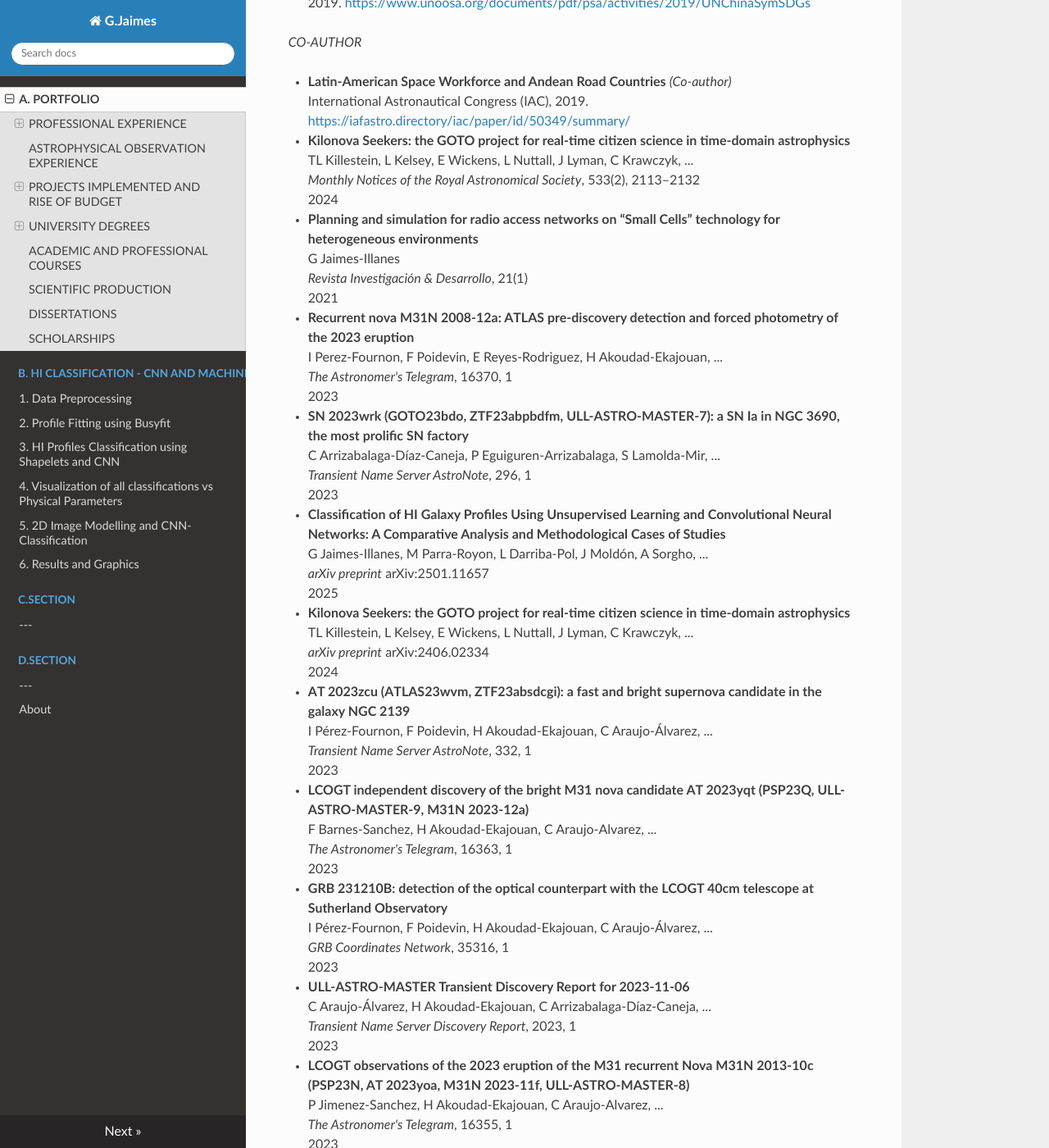
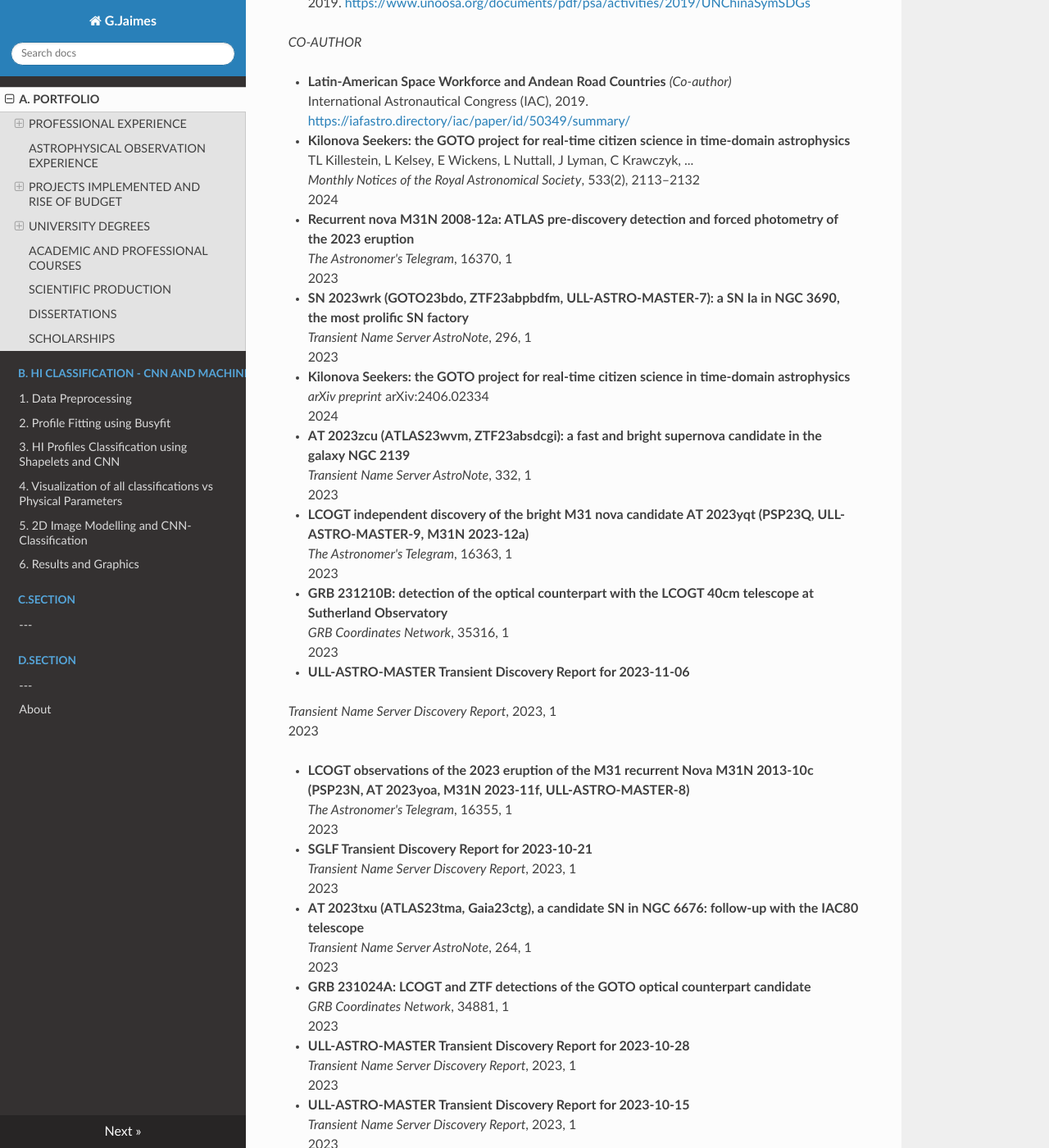
Before and after one commit to gabojaimesillanes/g.jaimes.illanes, an MkDocs documentation site: the page built from docs/portfolio.md, in a window 1280 px wide and 1400 px high, scrolled down 6915 px. Shown: the whole window at 82% size. Built offline with MkDocs 1.6.1, drawn with Linux system fonts in a browser that asks for light colours; nearby versions of some CDN libraries; some of the changed text lies outside the part shown.

Commit message:
Update portfolio.md

```diff
--- a/docs/portfolio.md
+++ b/docs/portfolio.md
@@ -241,113 +241,84 @@ Thesis: Small Cells deployment strategy for Cochabamba’s dense urban areas.
   *Monthly Notices of the Royal Astronomical Society*, 533(2), 2113–2132
   2024
 
-* **Planning and simulation for radio access networks on “Small Cells” technology for heterogeneous environments**
-  G Jaimes-Illanes
-  *Revista Investigación & Desarrollo*, 21(1)
-  2021
-
 * **Recurrent nova M31N 2008-12a: ATLAS pre-discovery detection and forced photometry of the 2023 eruption**
-  I Perez-Fournon, F Poidevin, E Reyes-Rodriguez, H Akoudad-Ekajouan, ...
   *The Astronomer's Telegram*, 16370, 1
   2023
 
 * **SN 2023wrk (GOTO23bdo, ZTF23abpbdfm, ULL-ASTRO-MASTER-7): a SN Ia in NGC 3690, the most prolific SN factory**
-  C Arrizabalaga-Díaz-Caneja, P Eguiguren-Arrizabalaga, S Lamolda-Mir, ...
   *Transient Name Server AstroNote*, 296, 1
   2023
 
-* **Classification of HI Galaxy Profiles Using Unsupervised Learning and Convolutional Neural Networks: A Comparative Analysis and Methodological Cases of Studies**
-  G Jaimes-Illanes, M Parra-Royon, L Darriba-Pol, J Moldón, A Sorgho, ...
-  *arXiv preprint* arXiv:2501.11657
-  2025
-
 * **Kilonova Seekers: the GOTO project for real-time citizen science in time-domain astrophysics**
-  TL Killestein, L Kelsey, E Wickens, L Nuttall, J Lyman, C Krawczyk, ...
   *arXiv preprint* arXiv:2406.02334
   2024
 
 * **AT 2023zcu (ATLAS23wvm, ZTF23absdcgi): a fast and bright supernova candidate in the galaxy NGC 2139**
-  I Pérez-Fournon, F Poidevin, H Akoudad-Ekajouan, C Araujo-Álvarez, ...
   *Transient Name Server AstroNote*, 332, 1
   2023
 
 * **LCOGT independent discovery of the bright M31 nova candidate AT 2023yqt (PSP23Q, ULL-ASTRO-MASTER-9, M31N 2023-12a)**
-  F Barnes-Sanchez, H Akoudad-Ekajouan, C Araujo-Alvarez, ...
   *The Astronomer's Telegram*, 16363, 1
   2023
 
 * **GRB 231210B: detection of the optical counterpart with the LCOGT 40cm telescope at Sutherland Observatory**
-  I Pérez-Fournon, F Poidevin, H Akoudad-Ekajouan, C Araujo-Álvarez, ...
   *GRB Coordinates Network*, 35316, 1
   2023
 
 * **ULL-ASTRO-MASTER Transient Discovery Report for 2023-11-06**
-  C Araujo-Álvarez, H Akoudad-Ekajouan, C Arrizabalaga-Díaz-Caneja, ...
+
   *Transient Name Server Discovery Report*, 2023, 1
   2023
 
 * **LCOGT observations of the 2023 eruption of the M31 recurrent Nova M31N 2013-10c (PSP23N, AT 2023yoa, M31N 2023-11f, ULL-ASTRO-MASTER-8)**
-  P Jimenez-Sanchez, H Akoudad-Ekajouan, C Araujo-Alvarez, ...
   *The Astronomer's Telegram*, 16355, 1
   2023
 
 * **SGLF Transient Discovery Report for 2023-10-21**
-  I Perez-Fournon, F Poidevin, H Akoudad-Ekajouan, C Araujo-Álvarez, ...
   *Transient Name Server Discovery Report*, 2023, 1
   2023
 
 * **AT 2023txu (ATLAS23tma, Gaia23ctg), a candidate SN in NGC 6676: follow-up with the IAC80 telescope**
-  I Ruiz-Cejudo, H Akoudad-Ekajouan, C Araujo-Álvarez, ...
   *Transient Name Server AstroNote*, 264, 1
   2023
 
 * **GRB 231024A: LCOGT and ZTF detections of the GOTO optical counterpart candidate**
-  A Iglesias-López, H Akoudad-Ekajouan, C Araujo-Álvarez, ...
   *GRB Coordinates Network*, 34881, 1
   2023
 
 * **ULL-ASTRO-MASTER Transient Discovery Report for 2023-10-28**
-  PP Meni-Gallardo, H Akoudad-Ekajouan, C Araujo-Álvarez, ...
   *Transient Name Server Discovery Report*, 2023, 1
   2023
 
 * **ULL-ASTRO-MASTER Transient Discovery Report for 2023-10-15**
-  V Wienzek, H Akoudad-Ekajouan, C Araujo-Álvarez, ...
   *Transient Name Server Discovery Report*, 2023, 1
   2023
 
 * **ULL-ASTRO-MASTER Transient Discovery Report for 2023-10-19**
-  M Sánchez-Andújar, H Akoudad-Ekajouan, C Araujo-Álvarez, ...
   *Transient Name Server Discovery Report*, 2023, 1
   2023
 
 * **ULL-ASTRO-MASTER Transient Discovery Report for 2023-10-14**
-  C Arrizabalaga-Díaz-Caneja, H Akoudad-Ekajouan, C Araujo-Álvarez, ...
   *Transient Name Server Discovery Report*, 2023, 1
   2023
 
 * **Independent discovery of the bright M31 nova AT 2023uiq (ULL-ASTRO-MASTER-1) with the Las Cumbres Observatory DeltaRho 350 telescope at McDonald Observatory**
-  A Mang-Roman, H Akoudad-Ekajouan, C Araujo-Alvarez, ...
   *The Astronomer's Telegram*, 16286, 1
   2023
 
 * **LCOGT photometric follow-up of the highly reddened Galactic nova AT 2023tow (Gaia23coj, ZTF23abceaws)**
-  H Akoudad-Ekajouan, C Araujo-Alvarez, C Arrizabalaga-Diaz-Caneja, ...
   *The Astronomer's Telegram*, 16259, 1
   2023
 
 * **Independent discovery of a bright nova candidate in M31 with the Las Cumbres Observatory**
-  G Marrero-Ramallo, H Akoudad-Ekajouan, C Araujo-Alvarez, ...
   *The Astronomer's Telegram*, 16263, 1
   2023
 
 * **Pre-rise activity in the type IIn SN 2023qdi (PS23guw, ATLAS23sbe, ZTF23aayngri)**
-  GA Jaimes-Illanes, H Akoudad-Ekajouan, C Araujo-Álvarez, ...
   *Transient Name Server AstroNote*, 257, 1
   2023
 
 * **AT 2023rto, supernova candidate in NGC 2838: LCOGT photometric follow up**
-  SL Mir, HA Ekajouan, CA Álvarez, CA Díaz-Caneja, FB Sánchez, ...
   *Transient Name Server AstroNote*, 254, 1
   2023
 
@@ -378,14 +357,6 @@ Thesis: Small Cells deployment strategy for Cochabamba’s dense urban areas.
 
 * **Astrophysics in Action for Science, Education and Projects**
   Horizons 2024: SG Bolivia Online Workshop, Bolivia.
-
-* **DSO Astrophotography**
-  *Published in Opinión newspaper on August 17, 2022.*
-  [https://www.opinion.com.bo/opinion/gabriel-andres-jaimes-illanes](https://www.opinion.com.bo/opinion/gabriel-andres-jaimes-illanes/astrofotografia-dso/20220816224512877127.html)
-
-* **The Art of Looking Beyond the Lights**
-  *Published in Los Tiempos newspaper on February 19, 2024.*
-  [https://www.lostiempos.com/oh/actualidad/20240219/arte-mirar-mas-alla-luces](https://www.lostiempos.com/oh/actualidad/20240219/arte-mirar-mas-alla-luces).
 
 * **Coordination of the “San Agustín” Astronomy Club**
   Fundación Educacional FESA.
```
Also changed, not shown: other parts of docs/portfolio.md (+8 -0 lines).
